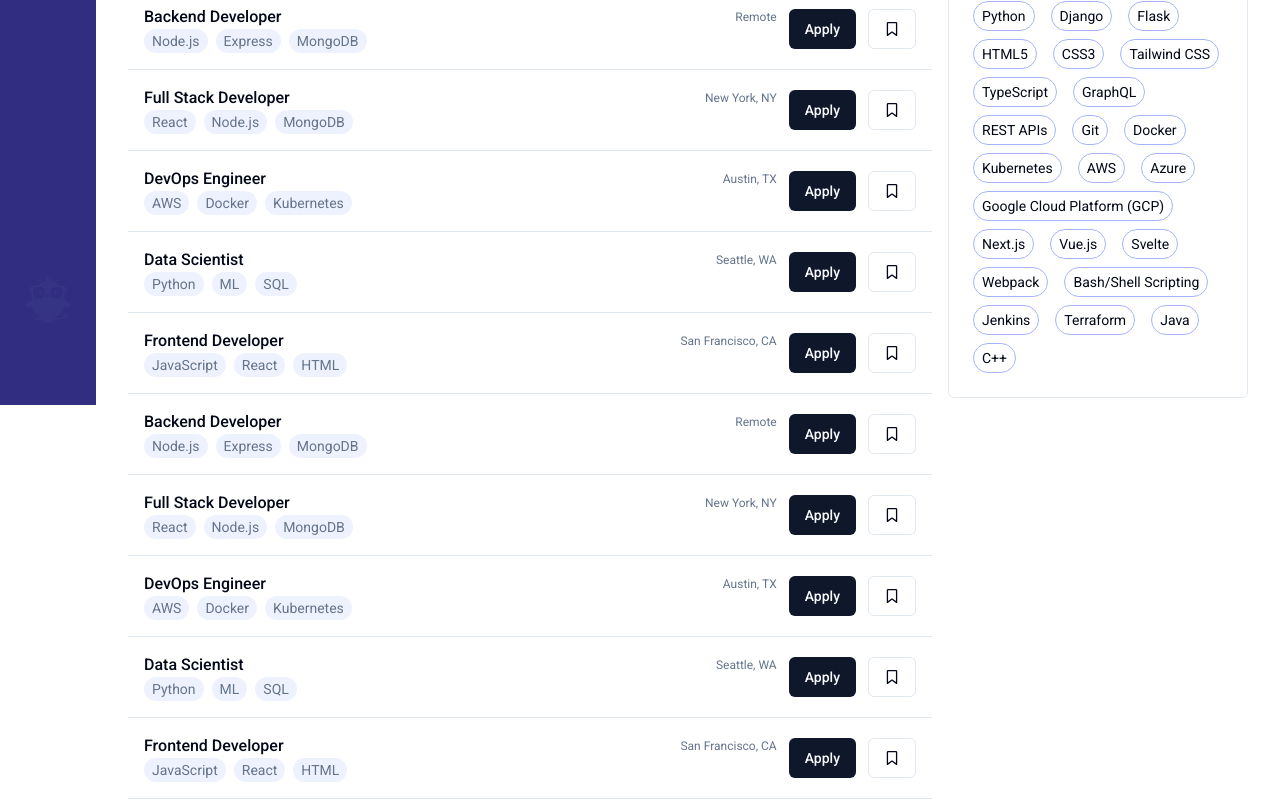
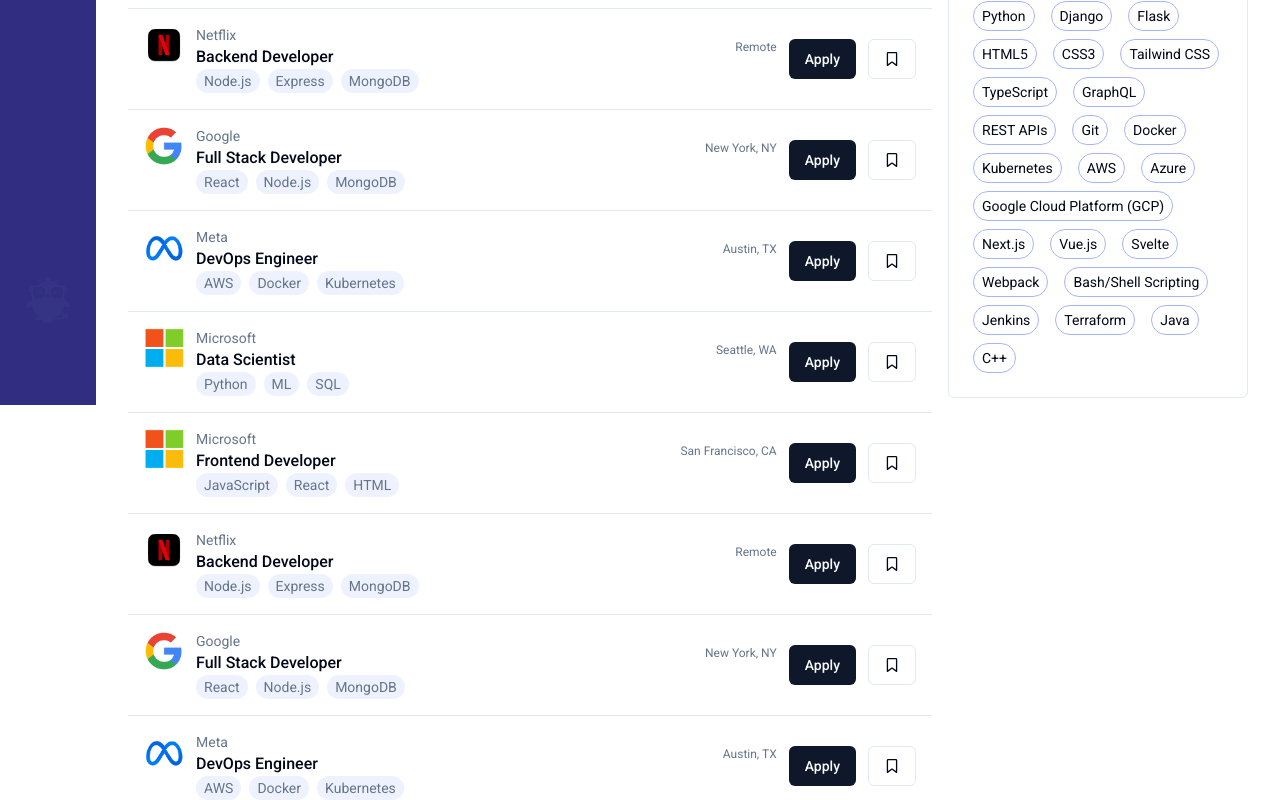
Before and after one commit to AbhishekSingh0901/TechHunt, a React (Vite) app in the folder client/: page /alljobs in a window 1280 px wide. Shown: the part 460-1260 px from the top of the page. Built offline with nearby package versions, Linux system fonts and the light colour scheme.

Commit message:
fixing the jobs list ui

```diff
--- a/client/src/components/JobsFilter.component.jsx
+++ b/client/src/components/JobsFilter.component.jsx
@@ -1,13 +1,18 @@
 import { Input } from "@/components/ui/input";
+import { useState } from "react";
 import { IoFilter } from "react-icons/io5";
 import { RiArrowDownWideFill } from "react-icons/ri";
 function JobsFilter() {
+  const [openFilters, setOpenFilter] = useState(false);
+
   return (
     <div className=" text-xl w-full border p-3 mb-3">
       <div className="flex flex-col md:flex-row items-center gap-2  pb-3">
         <Input className=" max-w-sm" type="string" placeholder="Position" />
+        <Input className=" max-w-sm" type="string" placeholder="Company" />
         <Input className=" max-w-sm" type="string" placeholder="Location" />
       </div>
+      <div className=""></div>
       <div className="w-full flex items-center justify-center gap-2 text-indigo-900 text-base p-2 border-t cursor-pointer bg-slate-50">
         <IoFilter /> Filters <RiArrowDownWideFill />
       </div>
--- a/client/src/components/JobsList.component.jsx
+++ b/client/src/components/JobsList.component.jsx
@@ -1,7 +1,7 @@
 import { FaRegBookmark } from "react-icons/fa6";
 import { Button } from "./ui/button";
 
-function JobsList({ jobs, withLogo = true }) {
+function JobsList({ jobs, withLogo = true, withCompanyName = false }) {
   return (
     <div className="max-w-4xl w-full">
       {jobs.map((job) => (
@@ -9,7 +9,7 @@
           key={job.title}
           className="border-b p-3 md:p-4 flex justify-between items-center hover:bg-neutral-50 transition-all duration-150"
         >
-          <div className="flex gap-3 items-center">
+          <div className="flex gap-3">
             {withLogo && (
               <img
                 src={job.company.logo}
@@ -18,6 +18,11 @@
               />
             )}
             <div>
+              {withCompanyName && (
+                <p className="text-sm text-muted-foreground">
+                  {job.company.title}
+                </p>
+              )}
               <h2 className="font-medium">{job.title}</h2>
               <div className="flex gap-2">
                 {job.skills.slice(0, 3).map((skill) => (
--- a/client/src/pages/AllJobs.page.jsx
+++ b/client/src/pages/AllJobs.page.jsx
@@ -218,9 +218,21 @@
             <JobsFilter />
             <div className="flex flex-col-reverse gap-4 lg:flex-row mb-16">
               <div className="flex-1">
-                <JobsList jobs={demoJobs} withLogo={false} />
-                <JobsList jobs={demoJobs} withLogo={false} />
-                <JobsList jobs={demoJobs} withLogo={false} />
+                <JobsList
+                  jobs={demoJobs}
+                  withCompanyName={true}
+                  withLogo={true}
+                />
+                <JobsList
+                  jobs={demoJobs}
+                  withCompanyName={true}
+                  withLogo={true}
+                />
+                <JobsList
+                  jobs={demoJobs}
+                  withCompanyName={true}
+                  withLogo={true}
+                />
               </div>
               <div className="p-3 lg:p-4 border rounded-md lg:max-w-[300px] h-fit lg:sticky lg:top-5">
                 {techSkills.map((techSkill) => (
--- a/client/src/pages/Jobs.page.jsx
+++ b/client/src/pages/Jobs.page.jsx
@@ -177,7 +177,7 @@
             </Link>
           </div>
           <div className=" flex flex-col gap-4 lg:flex-row justify-between mb-16">
-            <JobsList jobs={demoJobs} />
+            <JobsList jobs={demoJobs} withCompanyName={true} />
             <div className="p-3 lg:p-5 border rounded-md">
               <h4 className="text-2xl font-medium mb-4">
                 Level up you job search
```
